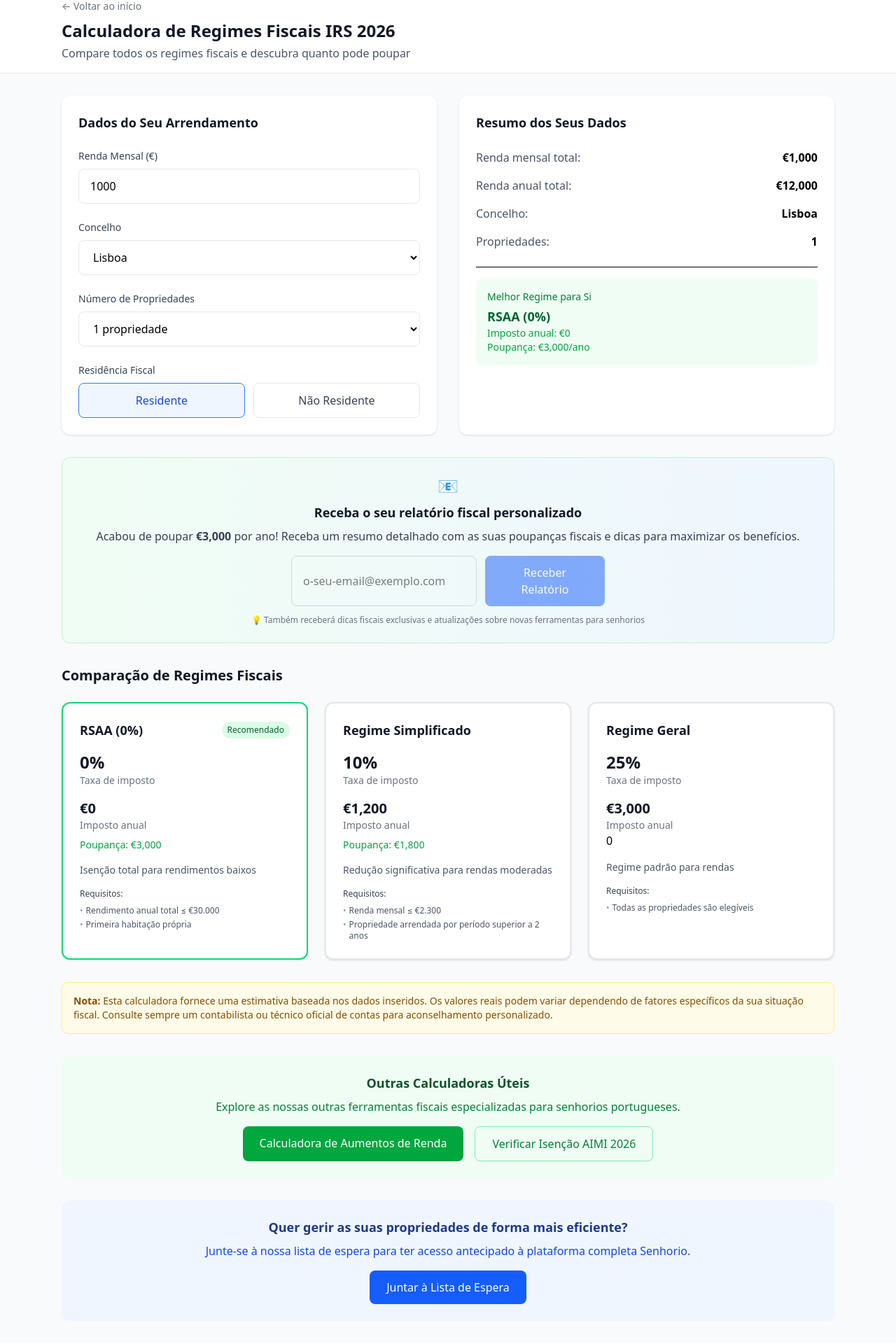
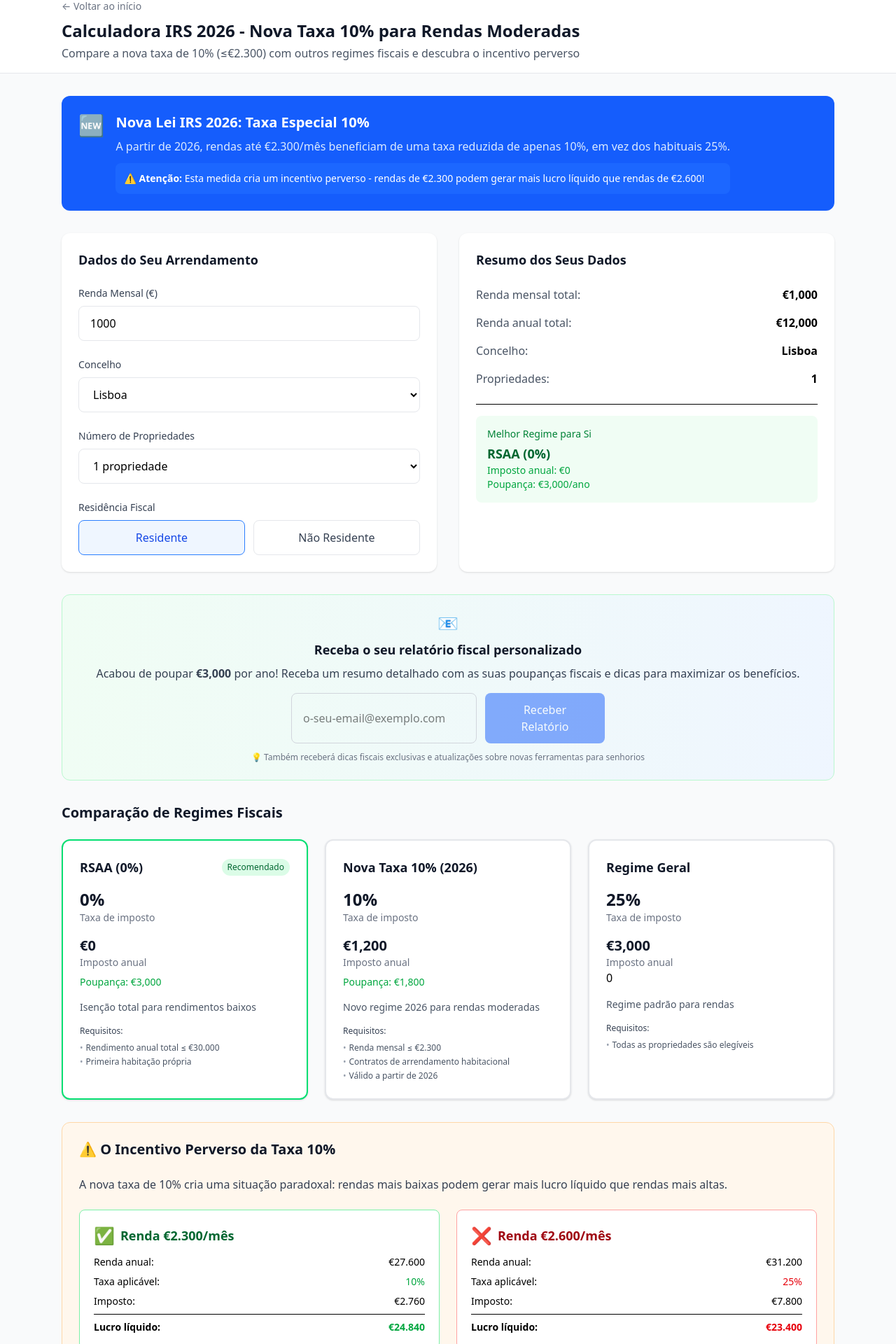
Before and after one commit to carloshmiranda/senhorio, a Next.js app: page /calculadora in a window 1280 px wide. Shown: the part 20-1940 px from the top of the page at 70% size. Built offline with nearby package versions, Linux system fonts and the light colour scheme.

Commit message:
feat: update tax calculator with 2026 10% moderate rent rate and perverse incentive demo

```diff
--- a/src/app/calculadora/page.tsx
+++ b/src/app/calculadora/page.tsx
@@ -70,14 +70,15 @@ export default function TaxCalculatorPage() {
         requirements: ["Todas as propriedades são elegíveis"],
       },
       {
-        name: "Regime Simplificado",
+        name: "Nova Taxa 10% (2026)",
         rate: 10,
         annualTax: reducedTax,
         eligible: reducedEligible,
-        description: "Redução significativa para rendas moderadas",
+        description: "Novo regime 2026 para rendas moderadas",
         requirements: [
           "Renda mensal ≤ €2.300",
-          "Propriedade arrendada por período superior a 2 anos"
+          "Contratos de arrendamento habitacional",
+          "Válido a partir de 2026"
         ],
       },
       {
@@ -163,15 +164,35 @@ export default function TaxCalculatorPage() {
             ← Voltar ao início
           </Link>
           <h1 className="text-2xl font-bold text-gray-900 mt-2">
-            Calculadora de Regimes Fiscais IRS 2026
+            Calculadora IRS 2026 - Nova Taxa 10% para Rendas Moderadas
           </h1>
           <p className="text-gray-600 mt-1">
-            Compare todos os regimes fiscais e descubra quanto pode poupar
+            Compare a nova taxa de 10% (≤€2.300) com outros regimes fiscais e descubra o incentivo perverso
           </p>
         </div>
       </header>
 
       <div className="max-w-6xl mx-auto px-6 py-8">
+        {/* 2026 Update Highlight */}
+        <div className="bg-blue-600 text-white rounded-xl p-6 mb-8">
+          <div className="flex items-start">
+            <div className="text-3xl mr-4">🆕</div>
+            <div>
+              <h2 className="text-xl font-bold mb-2">Nova Lei IRS 2026: Taxa Especial 10%</h2>
+              <p className="text-blue-100 mb-3">
+                A partir de 2026, rendas até €2.300/mês beneficiam de uma taxa reduzida de apenas 10%,
+                em vez dos habituais 25%.
+              </p>
+              <div className="bg-blue-500/30 rounded-lg p-3">
+                <p className="text-sm font-medium">
+                  ⚠️ <strong>Atenção:</strong> Esta medida cria um incentivo perverso -
+                  rendas de €2.300 podem gerar mais lucro líquido que rendas de €2.600!
+                </p>
+              </div>
+            </div>
+          </div>
+        </div>
+
         <div className="grid lg:grid-cols-2 gap-8">
           {/* Input Form */}
           <div className="bg-white rounded-xl shadow-sm p-6">
@@ -443,6 +464,80 @@ export default function TaxCalculatorPage() {
           </div>
         </div>
 
+        {/* Perverse Incentive Demo */}
+        <div className="mt-8 bg-orange-50 border border-orange-200 rounded-xl p-6">
+          <h2 className="text-xl font-semibold text-gray-900 mb-6">
+            ⚠️ O Incentivo Perverso da Taxa 10%
+          </h2>
+          <p className="text-gray-700 mb-6">
+            A nova taxa de 10% cria uma situação paradoxal: rendas mais baixas podem gerar mais lucro líquido que rendas mais altas.
+          </p>
+
+          <div className="grid md:grid-cols-2 gap-6">
+            {/* €2,300 rent */}
+            <div className="bg-white rounded-lg border border-green-300 p-5">
+              <div className="flex items-center mb-3">
+                <span className="text-2xl mr-2">✅</span>
+                <h3 className="text-lg font-semibold text-green-800">Renda €2.300/mês</h3>
+              </div>
+              <div className="space-y-2 text-sm">
+                <div className="flex justify-between">
+                  <span>Renda anual:</span>
+                  <span className="font-medium">€27.600</span>
+                </div>
+                <div className="flex justify-between">
+                  <span>Taxa aplicável:</span>
+                  <span className="font-medium text-green-600">10%</span>
+                </div>
+                <div className="flex justify-between">
+                  <span>Imposto:</span>
+                  <span className="font-medium">€2.760</span>
+                </div>
+                <div className="flex justify-between border-t pt-2">
+                  <span className="font-semibold">Lucro líquido:</span>
+                  <span className="font-bold text-green-600">€24.840</span>
+                </div>
+              </div>
+            </div>
+
+            {/* €2,600 rent */}
+            <div className="bg-white rounded-lg border border-red-300 p-5">
+              <div className="flex items-center mb-3">
+                <span className="text-2xl mr-2">❌</span>
+                <h3 className="text-lg font-semibold text-red-800">Renda €2.600/mês</h3>
+              </div>
+              <div className="space-y-2 text-sm">
+                <div className="flex justify-between">
+                  <span>Renda anual:</span>
+                  <span className="font-medium">€31.200</span>
+                </div>
+                <div className="flex justify-between">
+                  <span>Taxa aplicável:</span>
+                  <span className="font-medium text-red-600">25%</span>
+                </div>
+                <div className="flex justify-between">
+                  <span>Imposto:</span>
+                  <span className="font-medium">€7.800</span>
+                </div>
+                <div className="flex justify-between border-t pt-2">
+                  <span className="font-semibold">Lucro líquido:</span>
+                  <span className="font-bold text-red-600">€23.400</span>
+                </div>
+              </div>
+            </div>
+          </div>
+
+          <div className="mt-6 bg-orange-100 rounded-lg p-4 text-center">
+            <p className="text-orange-800 font-semibold text-lg">
+              Resultado: €2.300/mês rende €1.440 mais por ano que €2.600/mês!
+            </p>
+            <p className="text-orange-700 text-sm mt-2">
+              Esta diferença incentiva proprietários a manter rendas artificialmente baixas no limite de €2.300,
+              reduzindo a oferta de habitação em faixas de preço intermédias.
+            </p>
+          </div>
+        </div>
+
         {/* Disclaimer */}
         <div className="mt-8 bg-yellow-50 border border-yellow-200 rounded-lg p-4">
           <p className="text-sm text-yellow-800">
```
